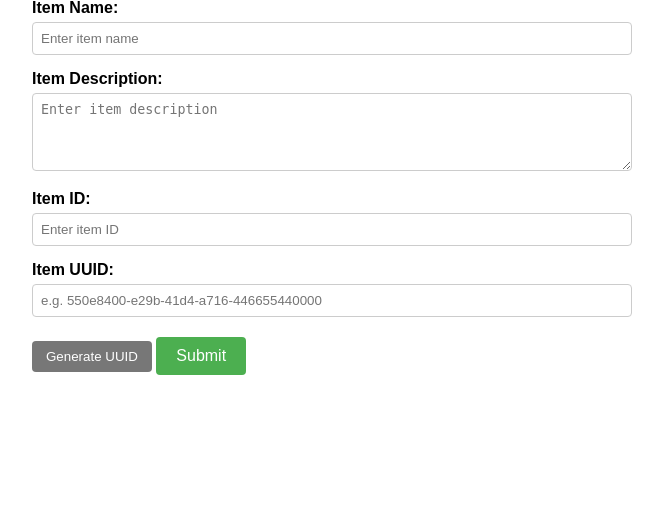
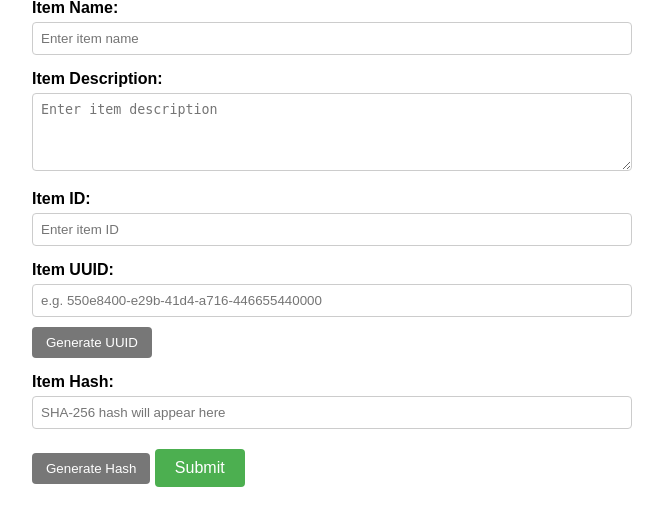
Before and after one commit to harshalnigam04/flask-tutedude, a Flask app: page /todo in a window 1280 px wide. Shown: the part 151-677 px from the top of the page, without its empty margins (308-971 px from the left). Run offline with Flask 3, Linux system fonts and the light colour scheme.

Commit message:
Add Item Hash field to To-Do form

```diff
--- a/templates/todo.html
+++ b/templates/todo.html
@@ -30,6 +30,10 @@
         <input type="text" id="itemUuid" name="itemUuid" placeholder="e.g. 550e8400-e29b-41d4-a716-446655440000" readonly>
         <button type="button" onclick="generateUUID()">Generate UUID</button>
 
+        <label for="itemHash">Item Hash:</label>
+        <input type="text" id="itemHash" name="itemHash" placeholder="SHA-256 hash will appear here" readonly>
+        <button type="button" onclick="generateHash()">Generate Hash</button>
+
         <button type="button" id="submitBtn" onclick="submitTodo()">Submit</button>
     </form>
     <div id="response" style="margin-top:20px;color:green;"></div>
@@ -41,12 +45,21 @@
             });
             document.getElementById('itemUuid').value = uuid;
         }
+        async function generateHash() {
+            const name = document.getElementById('itemName').value;
+            const desc = document.getElementById('itemDescription').value;
+            const msgBuffer = new TextEncoder().encode(name + desc);
+            const hashBuffer = await crypto.subtle.digest('SHA-256', msgBuffer);
+            const hashArray = Array.from(new Uint8Array(hashBuffer));
+            document.getElementById('itemHash').value = hashArray.map(b => b.toString(16).padStart(2, '0')).join('');
+        }
         async function submitTodo() {
             const payload = {
                 itemName: document.getElementById('itemName').value,
                 itemDescription: document.getElementById('itemDescription').value,
                 itemId: document.getElementById('itemId').value,
-                itemUuid: document.getElementById('itemUuid').value
+                itemUuid: document.getElementById('itemUuid').value,
+                itemHash: document.getElementById('itemHash').value
             };
             const res = await fetch('/submittodoitem', {
                 method: 'POST',
```
